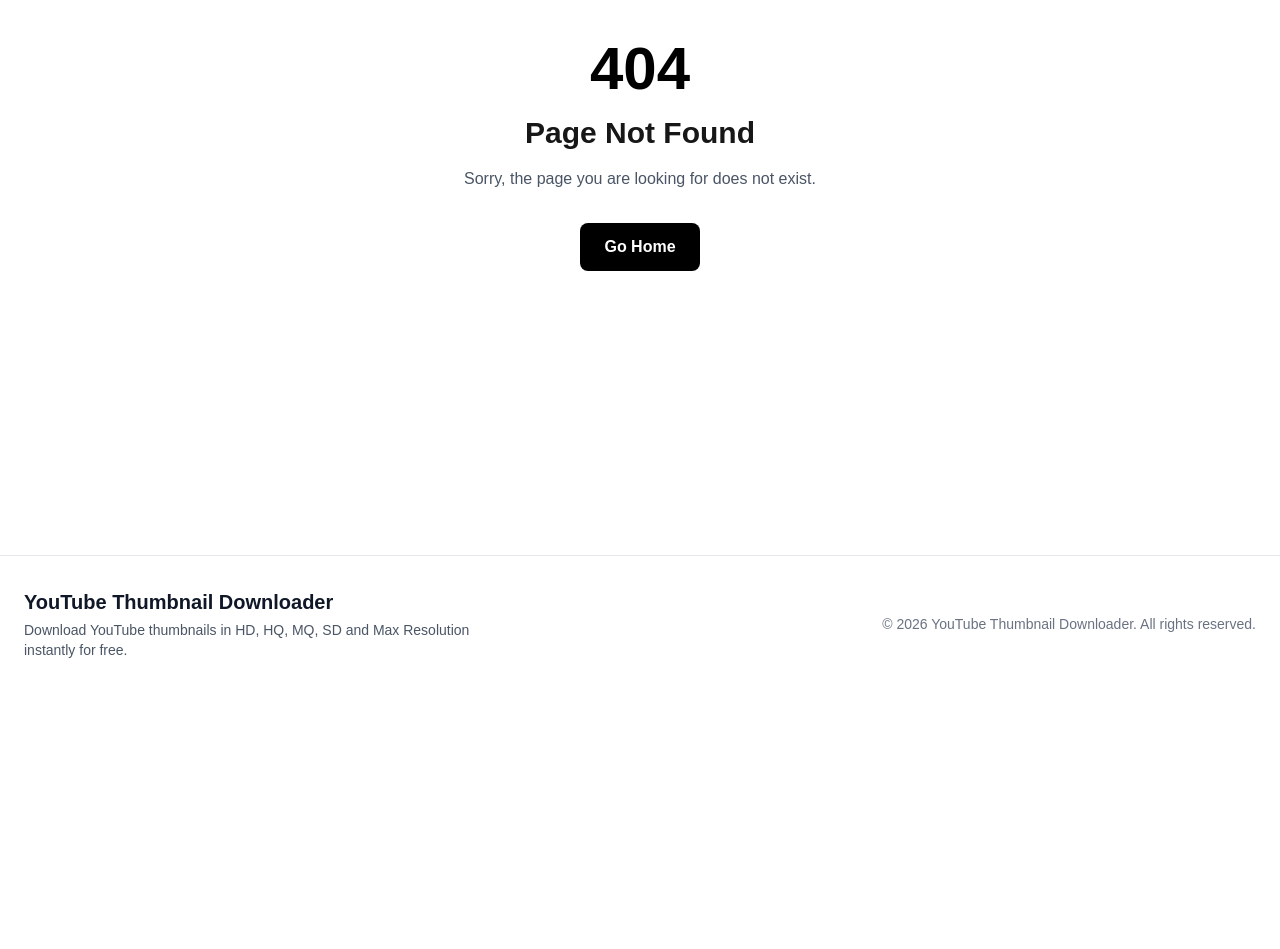
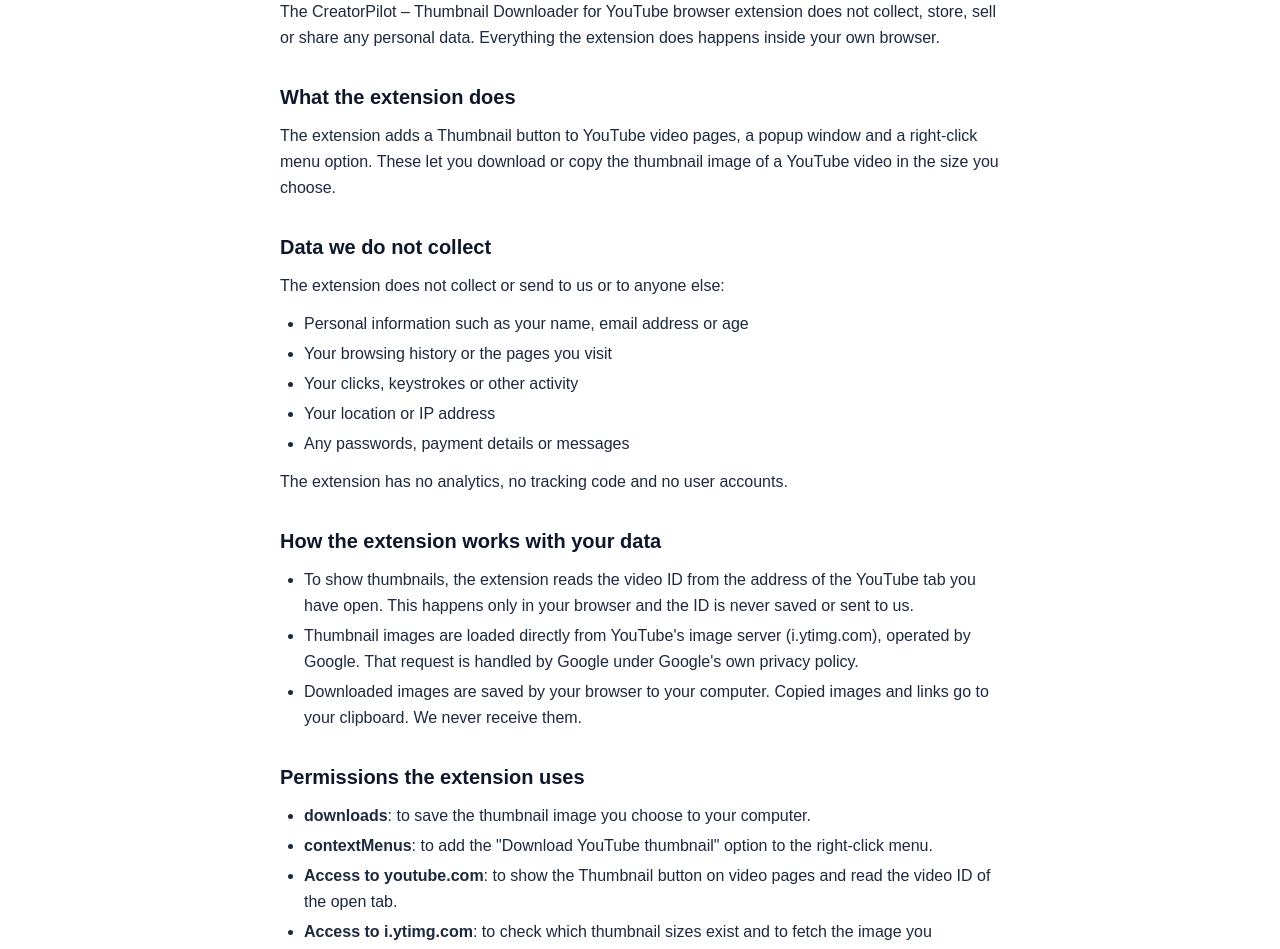
Before and after one commit to amazonzoo515-bot/creatorpilot-ai, a Next.js app in the folder app/: page /privacy in a window 1280 px wide. Before the commit this address had no page. Shown: the part 320-1269 px from the top of the page. Before the commit the page ends 1012 px from the top, so only its background shows below. Built offline with nearby package versions, Linux system fonts and the light colour scheme.

Commit message:
Add privacy policy page for Chrome extension

```diff
--- /dev/null
+++ b/app/app/privacy/page.tsx
@@ -0,0 +1,152 @@
+import type { Metadata } from "next";
+
+const SITE_URL = "https://youtubethumbnails-downloader.com";
+const CONTACT_EMAIL = "support@youtubethumbnails-downloader.com";
+const LAST_UPDATED = "November 12, 2026";
+
+export const metadata: Metadata = {
+  title: "Privacy Policy | CreatorPilot Thumbnail Downloader Extension",
+  description:
+    "Privacy policy for the CreatorPilot Thumbnail Downloader browser extension. The extension does not collect, store, sell or share any personal data.",
+  alternates: { canonical: `${SITE_URL}/privacy` },
+  robots: { index: true, follow: true },
+};
+
+const sections: { heading: string; body: React.ReactNode }[] = [
+  {
+    heading: "Summary",
+    body: (
+      <p>
+        The CreatorPilot – Thumbnail Downloader for YouTube browser extension does not collect, store, sell or share
+        any personal data. Everything the extension does happens inside your own browser.
+      </p>
+    ),
+  },
+  {
+    heading: "What the extension does",
+    body: (
+      <p>
+        The extension adds a Thumbnail button to YouTube video pages, a popup window and a right-click menu option.
+        These let you download or copy the thumbnail image of a YouTube video in the size you choose.
+      </p>
+    ),
+  },
+  {
+    heading: "Data we do not collect",
+    body: (
+      <>
+        <p>The extension does not collect or send to us or to anyone else:</p>
+        <ul className="list-disc space-y-1 pl-6">
+          <li>Personal information such as your name, email address or age</li>
+          <li>Your browsing history or the pages you visit</li>
+          <li>Your clicks, keystrokes or other activity</li>
+          <li>Your location or IP address</li>
+          <li>Any passwords, payment details or messages</li>
+        </ul>
+        <p>The extension has no analytics, no tracking code and no user accounts.</p>
+      </>
+    ),
+  },
+  {
+    heading: "How the extension works with your data",
+    body: (
+      <ul className="list-disc space-y-1 pl-6">
+        <li>
+          To show thumbnails, the extension reads the video ID from the address of the YouTube tab you have open. This
+          happens only in your browser and the ID is never saved or sent to us.
+        </li>
+        <li>
+          Thumbnail images are loaded directly from YouTube&apos;s image server (i.ytimg.com), operated by Google. That
+          request is handled by Google under Google&apos;s own privacy policy.
+        </li>
+        <li>
+          Downloaded images are saved by your browser to your computer. Copied images and links go to your clipboard.
+          We never receive them.
+        </li>
+      </ul>
+    ),
+  },
+  {
+    heading: "Permissions the extension uses",
+    body: (
+      <ul className="list-disc space-y-1 pl-6">
+        <li>
+          <strong>downloads</strong>: to save the thumbnail image you choose to your computer.
+        </li>
+        <li>
+          <strong>contextMenus</strong>: to add the &quot;Download YouTube thumbnail&quot; option to the right-click
+          menu.
+        </li>
+        <li>
+          <strong>Access to youtube.com</strong>: to show the Thumbnail button on video pages and read the video ID of
+          the open tab.
+        </li>
+        <li>
+          <strong>Access to i.ytimg.com</strong>: to check which thumbnail sizes exist and to fetch the image you
+          download or copy.
+        </li>
+      </ul>
+    ),
+  },
+  {
+    heading: "Our website",
+    body: (
+      <p>
+        When you install or uninstall the extension, or click one of its links, our website ({SITE_URL.replace("https://", "")})
+        opens in a new tab. That visit is a normal website visit. Our hosting provider, Cloudflare, may process
+        standard technical data such as your IP address to deliver and protect the website.
+      </p>
+    ),
+  },
+  {
+    heading: "Children",
+    body: (
+      <p>The extension is not directed at children under 13 and does not knowingly collect data from anyone.</p>
+    ),
+  },
+  {
+    heading: "Changes to this policy",
+    body: (
+      <p>
+        If the extension ever starts handling data differently, we will update this page and the date below before the
+        change takes effect.
+      </p>
+    ),
+  },
+  {
+    heading: "Contact",
+    body: (
+      <p>
+        Questions about this policy? Email{" "}
+        <a className="text-indigo-600 underline hover:text-indigo-800" href={`mailto:${CONTACT_EMAIL}`}>
+          {CONTACT_EMAIL}
+        </a>
+        .
+      </p>
+    ),
+  },
+];
+
+export default function PrivacyPage() {
+  return (
+    <main className="mx-auto max-w-3xl px-4 py-12 text-slate-800 sm:px-6 lg:py-16">
+      <h1 className="text-3xl font-bold tracking-tight text-slate-900 sm:text-4xl">Privacy Policy</h1>
+      <p className="mt-2 text-lg text-slate-600">CreatorPilot – Thumbnail Downloader for YouTube (browser extension)</p>
+      <p className="mt-1 text-sm text-slate-500">Last updated: {LAST_UPDATED}</p>
+
+      <div className="mt-10 space-y-8">
+        {sections.map(({ heading, body }) => (
+          <section key={heading} className="space-y-3 leading-relaxed">
+            <h2 className="text-xl font-semibold text-slate-900">{heading}</h2>
+            {body}
+          </section>
+        ))}
+      </div>
+
+      <p className="mt-12 text-sm text-slate-500">
+        CreatorPilot is not affiliated with, endorsed by or sponsored by YouTube or Google LLC. YouTube is a trademark of
+        Google LLC.
+      </p>
+    </main>
+  );
+}
```
